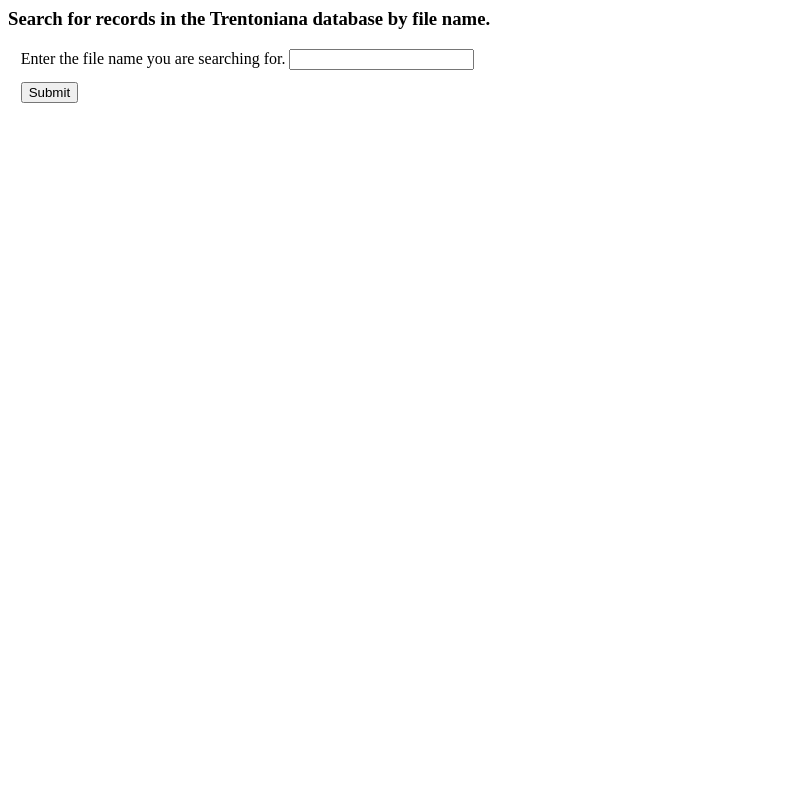
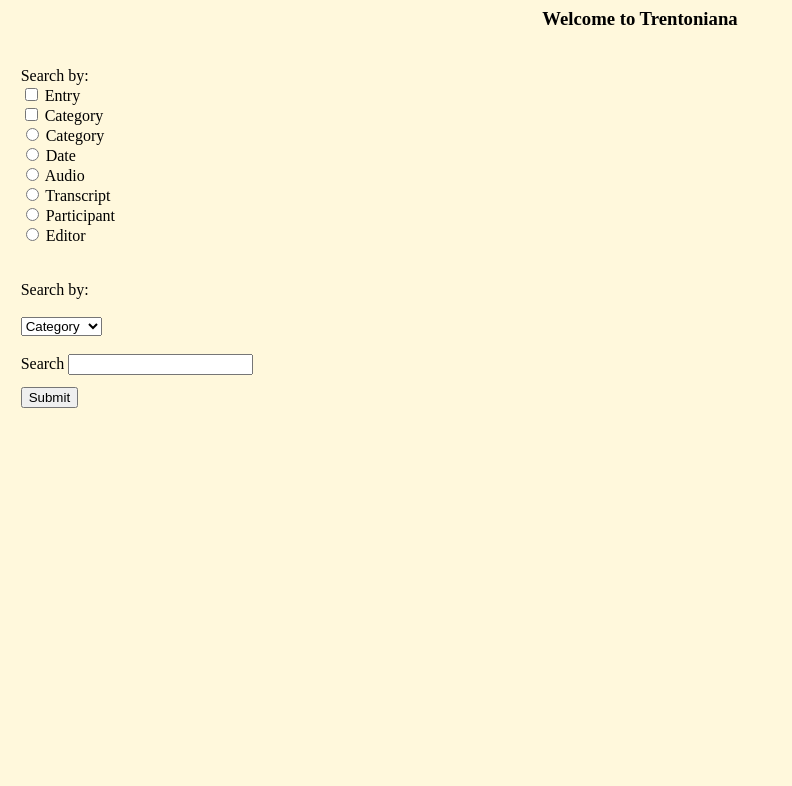
Before and after one commit to Zirich99/Trentoniana-CSC315-Group9, a Flask app: page / in a window 1280 px wide. Shown: the top 786 px of the page, without its empty margins (0-792 px from the left). Run offline with Flask 2, Linux system fonts and the light colour scheme; some libraries are stand-ins or nearby versions.

Commit message:
added entry and category buttons to form and got their state ('on'/'off') in app.py. Used those results to run a simple query. Search box input not currently in use.

```diff
--- a/app/app.py
+++ b/app/app.py
@@ -102,8 +102,21 @@ def form():
 # handle form data
 @app.route('/form-handler', methods=['POST'])
 def handle_data():
-    userinput = request.form['query']
-    query = f"select * from entry where entry_name = '{userinput}';"
+    # user input fields
+    search = request.form['user_search']
+
+    # tables
+    trentoniana_tables = ['Entry', 'Category']
+
+    tables = []
+    for table in trentoniana_tables:
+        if request.form[table]=='on': tables.append(table)
+
+
+    # final query
+    query = f"select * from {','.join(tables)};"
+
+    # perform query
     rows = connect(query)
 
     return render_template('my-result.html', rows=rows)
--- a/app/templates/my-form.html
+++ b/app/templates/my-form.html
@@ -2,20 +2,52 @@
 
 <html>
     <head>
-        <title>Trentoniana: Search by Entry Name</title>
+        <title>Trentoniana</title>
     </head>
-    <body>
-	<h3>Search for records in the Trentoniana database by file name.</h3>
+    <body style="background-color:cornsilk;">
+	<h3 style="color:black;text-align:center;font-family=verdana;">
+	    Welcome to Trentoniana
+	</h3>
         <form action="/form-handler" method="POST">
             <div>
-		Enter the file name you are searching for.
-		<input type="text" name="query">
+
+	<!-- Search option with radio buttons-->
+		<br>
+		Search by:
+		<br>
+		<input type="checkbox" name="Entry"/> Entry <br>
+		<input type="checkbox" name="Category"/> Category <br>
+		<input type ="radio"/> Category <br>
+		<input type ="radio"/> Date <br>
+		<input type ="radio"/> Audio <br>
+		<input type ="radio"/> Transcript <br>
+		<input type ="radio"/> Participant <br>
+		<input type ="radio"/> Editor <br>
+
+	<!-- Search option drop-down style -->
+
+	    <br><br>
+	    Search by:
+	    <br><br>
+	    <select>
+	    <option>Category</option>
+	    <option>Audio</option>
+	    <option>Transcript</option>
+	    <option>Date</option>
+	    <select>
+
+	   <!-- Search by user input -->
+	   <br><br>
+	   Search
+	    <input type ="text" name="user_search"/>
+
             </div>
             <input type="submit" value="Submit">
         </form>
     </body>
 
     <!-- minimal styling -->
+
     <style>
         form {
             margin: 1%;
```
